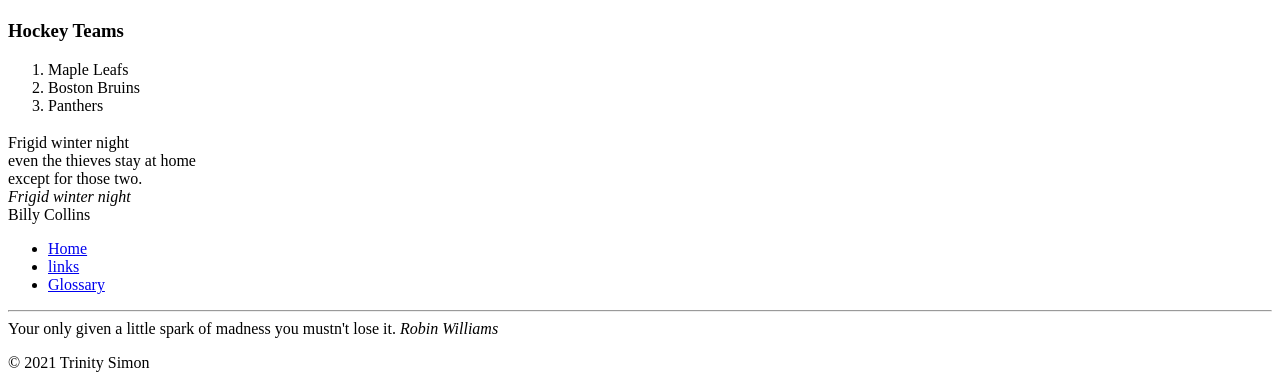
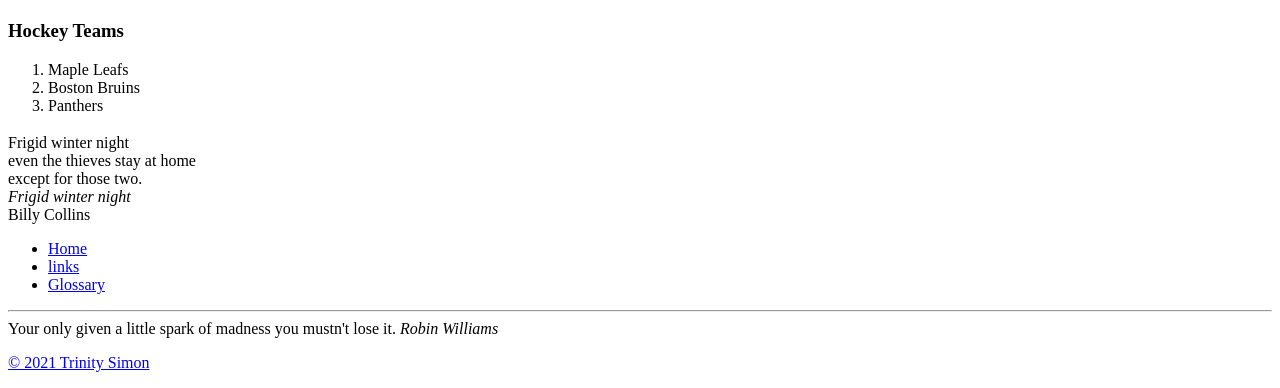
Before and after one commit to T-simon01/lab5version2, a plain HTML site: page index.html in a window 1280 px wide. Shown: the part 2409-2797 px from the top of the page. Drawn offline with Linux system fonts and the light colour scheme.

Commit message:
finished code

```diff
--- a/index.html
+++ b/index.html
@@ -89,11 +89,11 @@
                                     <em>Robin Williams </em>
                                 </span>
                             </blockqoute>
-                            <p> &#169 2021 Trinity Simon
-                                <a href="mailto:trinitysimon333@gmail.com </a>
-                                    subject="message from CSD 111 website" </p>
+                            <p>
+                                <a href="mailto:trinitysimon333@gmail.com?subject = Feedback&body = Message> "&#169 2021 Trinity Simon" </a>
+                                    &#169 2021 Trinity Simon </p>
 
-                        <meta property= og:" Author" content= Author/>
+                        <meta property= og:"Author" content= Author/>
                         <meta property="og:Description" content="Description" />
                         <!-- Found me -->
 
```
